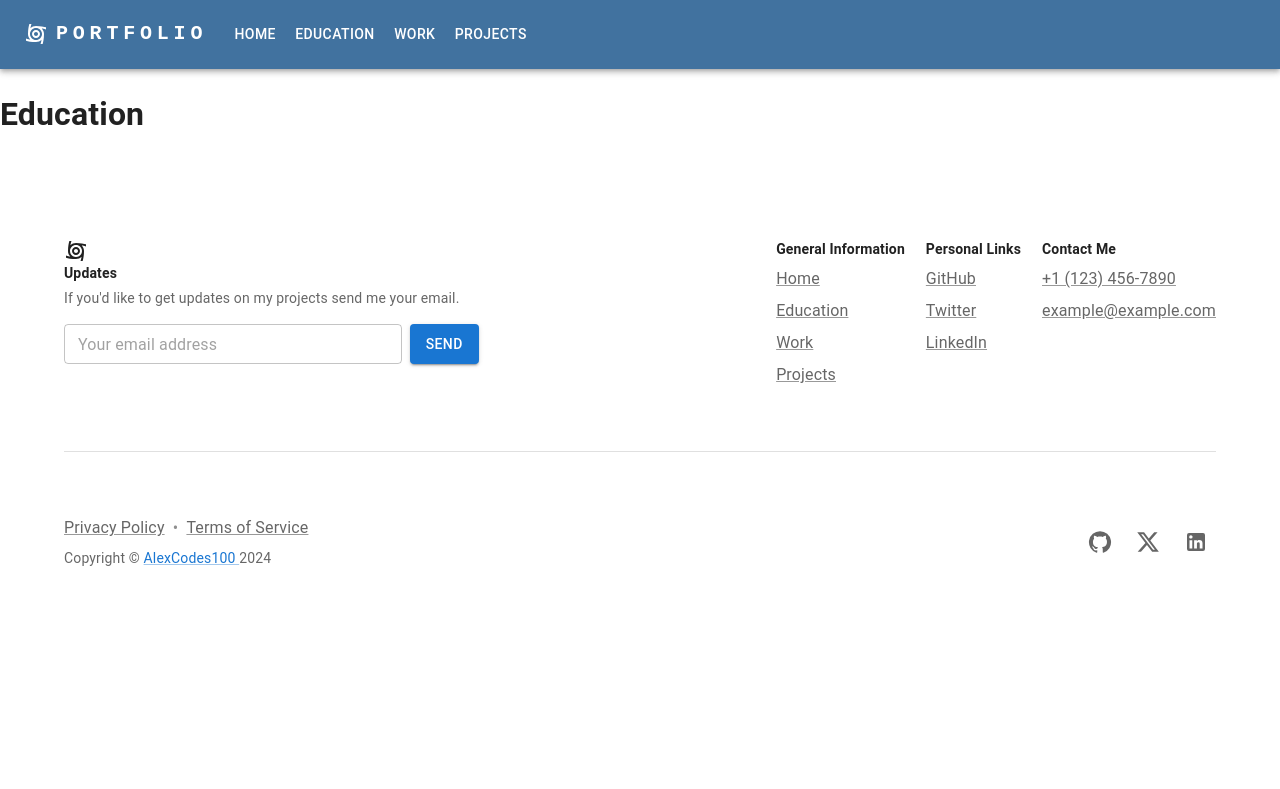
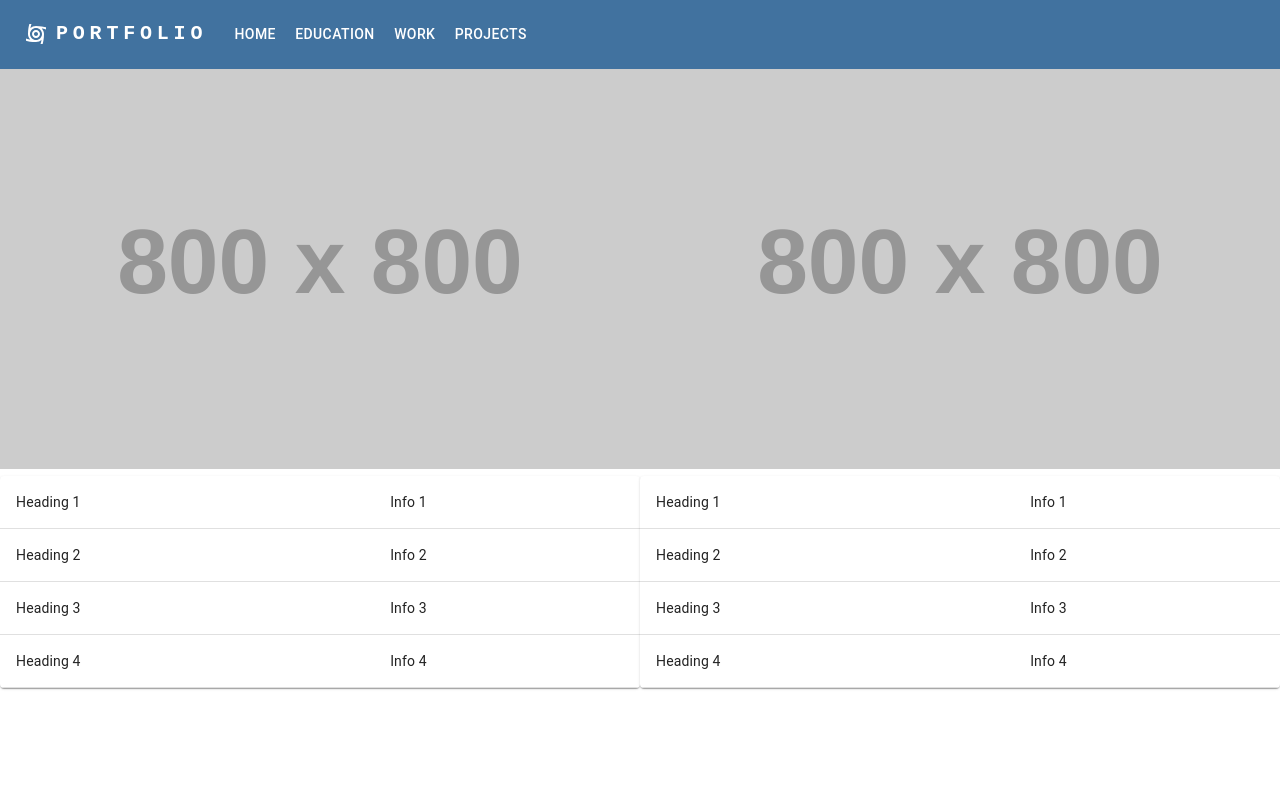
Before and after one commit to AlexCodes100/portfolio, a React (Create React App) app: page /education in a window 1280 px wide. Shown: the top 789 px of the page. Built offline with nearby package versions, Linux system fonts and the light colour scheme.

Commit message:
Issue #6. Finished the structure for the education page

```diff
--- a/src/components/pages/Education.js
+++ b/src/components/pages/Education.js
@@ -1,12 +1,48 @@
 import React from "react";
-
+import { Grid, Table, TableBody, TableCell, TableContainer, TableRow, Paper } from "@mui/material";
 
 
 function Education() {
+    const data = [
+        { heading: 'Heading 1', info: 'Info 1' },
+        { heading: 'Heading 2', info: 'Info 2' },
+        { heading: 'Heading 3', info: 'Info 3' },
+        { heading: 'Heading 4', info: 'Info 4' },
+    ];
+
     return (
-        <>
-            <h1>Education</h1>
-        </>
+        <Grid container style={{ height: '80vh' }}>
+            <Grid item xs={6}>
+                <img src="https://via.placeholder.com/800" alt="Image" style={{ width: '100%', height: '50vh', objectFit: 'cover' }} />
+                <TableContainer component={Paper}>
+                    <Table>
+                        <TableBody>
+                            {data.map((row, i) => (
+                                <TableRow key={i}>
+                                    <TableCell component="th" scope="row">{row.heading}</TableCell>
+                                    <TableCell>{row.info}</TableCell>
+                                </TableRow>
+                            ))}
+                        </TableBody>
+                    </Table>
+                </TableContainer>
+            </Grid>
+            <Grid item xs={6}>
+                <img src="https://via.placeholder.com/800" alt="Image" style={{ width: '100%', height: '50vh', objectFit: 'cover' }} />
+                <TableContainer component={Paper}>
+                    <Table>
+                        <TableBody>
+                            {data.map((row, i) => (
+                                <TableRow key={i}>
+                                    <TableCell component="th" scope="row">{row.heading}</TableCell>
+                                    <TableCell>{row.info}</TableCell>
+                                </TableRow>
+                            ))}
+                        </TableBody>
+                    </Table>
+                </TableContainer>
+            </Grid>
+        </Grid>
     );
 }
 
```
